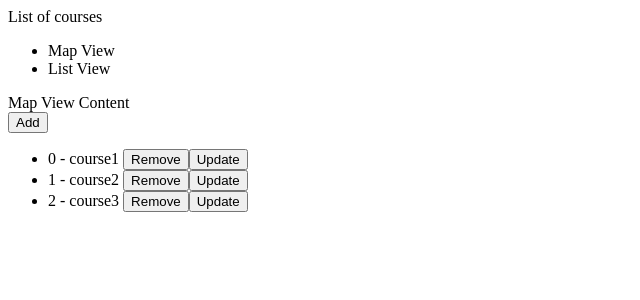
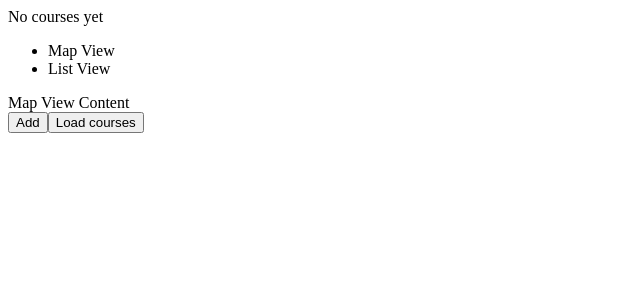
Before and after one commit to mariuszKrzysztofPrzybysz/Angular4, an Angular app in the folder hello-world/: page / in a window 1280 px wide. Shown: the top 300 px of the page, without its empty margins (0-640 px from the left). Built offline with nearby package versions, Linux system fonts and the light colour scheme.

Commit message:
ngFor and trackBy

```diff
--- a/hello-world/src/app/app.component.html
+++ b/hello-world/src/app/app.component.html
@@ -21,8 +21,9 @@
 
 
 <button (click)="onAdd()">Add</button>
+<button (click)="loadCourses()">Load courses</button>
 <ul>
-  <li *ngFor="let course of courses; index as i">
+  <li *ngFor="let course of courses; index as i; trackBy trackCourse">
     {{i}} - {{course.name}}
     <button (click)="onRemove(course)">Remove</button>
     <button (click)="onChange(course)">Update</button>
--- a/hello-world/src/app/app.component.ts
+++ b/hello-world/src/app/app.component.ts
@@ -6,11 +6,7 @@ import { Component } from '@angular/core';
   styleUrls: ['./app.component.css']
 })
 export class AppComponent {
-  courses = [
-    { id: 1, name: "course1" },
-    { id: 2, name: "course2" },
-    { id: 3, name: "course3" },
-  ];
+  courses = [];
   viewMode = 'map';//or list
 
   onAdd() {
@@ -25,4 +21,15 @@ export class AppComponent {
   onChange(cource): void {
     cource.name = "UPDATED";
   }
+
+  loadCourses(): void {
+    this.courses = [
+      { id: 1, name: "course1" },
+      { id: 2, name: "course2" },
+      { id: 3, name: "course3" },
+    ];
+  }
+  trackCourse(index, course) {
+    return course ? course.id : undefined;
+  }
 }
```
